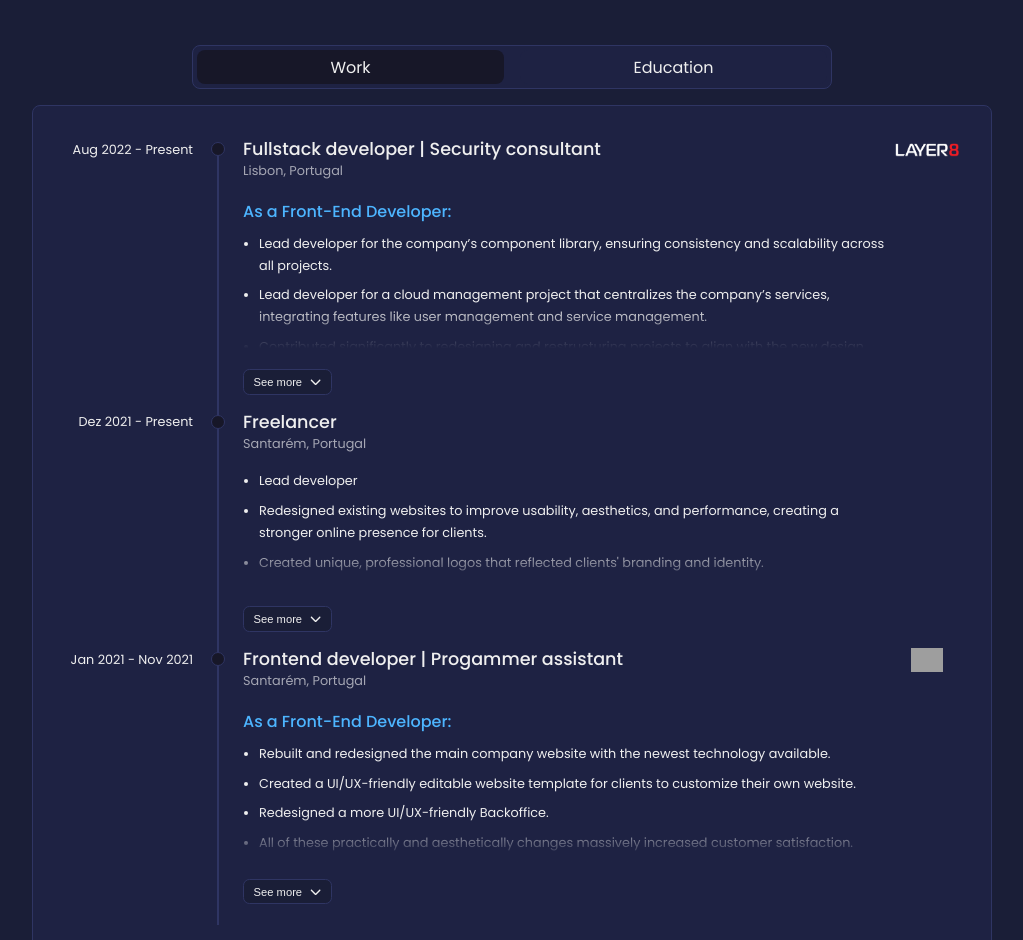
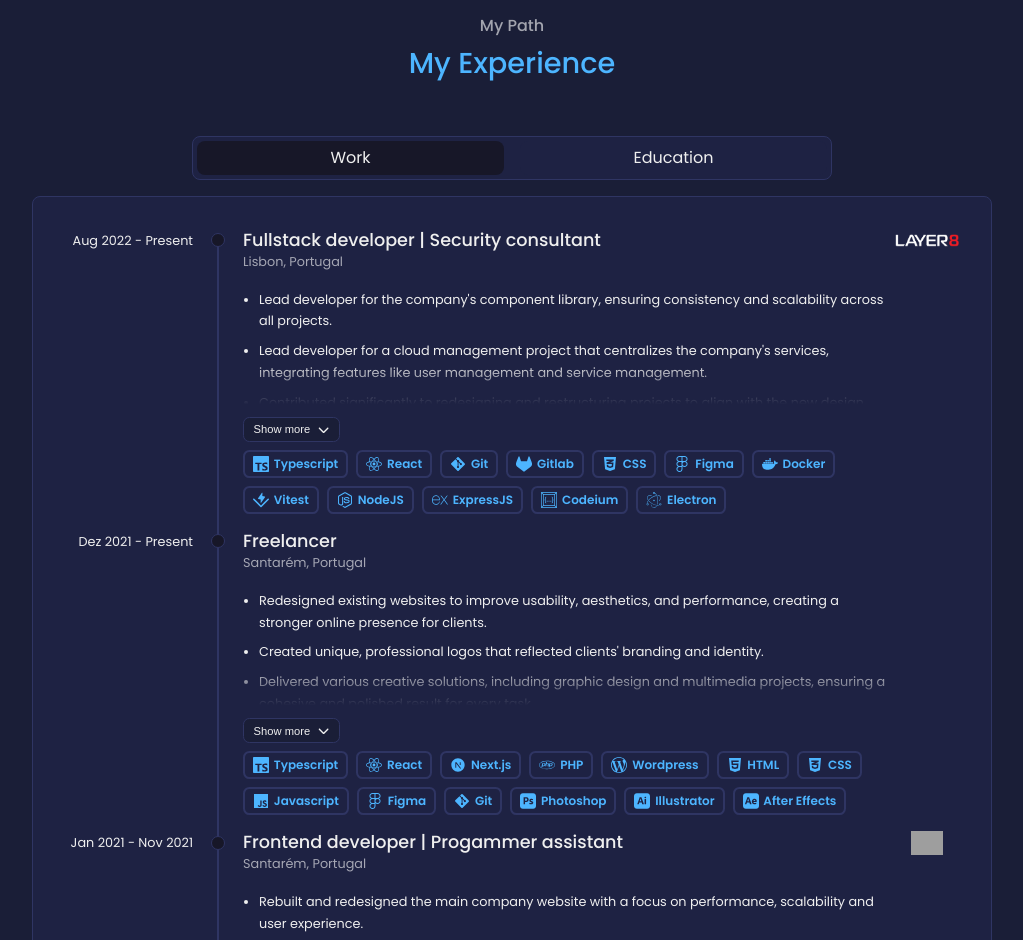
Before and after one commit to fabio-m-ferreira/Portfolio-WebApp, a Next.js app: page / in a window 1280 px wide. Shown: the part 1860-2800 px from the top of the page, without its empty margins (128-1151 px from the left). Built offline with nearby package versions, Linux system fonts and the light colour scheme; grey boxes are pictures that could not be loaded.

Commit message:
added tech on career experience and minor fixes

```diff
--- a/src/sections/career/TimelineItem.tsx
+++ b/src/components/button/career-timeline/TimelineItem.tsx
@@ -10,7 +10,12 @@ export interface TimelineItemProps {
   date: string;
   logo?: string;
   horizontalLogo?: string;
-  children: React.ReactNode;
+  bulletList?: string[];
+  techList?: {
+    name: string;
+    icon: React.ReactNode;
+  }[];
+  children?: React.ReactNode;
 }
 
 const TimelineItem = ({
@@ -20,6 +25,8 @@ const TimelineItem = ({
   date,
   logo,
   horizontalLogo,
+  bulletList,
+  techList,
   children,
 }: TimelineItemProps) => {
   const [expandOpen, setExpandOpen] = React.useState(false);
@@ -54,14 +61,46 @@ const TimelineItem = ({
         >
           {children}
 
+          {bulletList && (
+            <ul className={styles.bulletList}>
+              {bulletList.map((bullet, index) => (
+                <li key={index} className={styles.bulletPoint}>
+                  {bullet}
+                </li>
+              ))}
+            </ul>
+          )}
+
           <Button
             onClick={() => setExpandOpen(!expandOpen)}
             size="small"
             expandIcon
             expandOpen={expandOpen}
             variant="secondary"
-            text="See more"
+            text={expandOpen ? "Show less" : "Show more"}
           />
+          {techList && (
+            <div className={styles.techList}>
+              {techList.map((tech, index) => (
+                <div key={index} className={styles.tech}>
+                  {tech.icon}
+                  <p>{tech.name}</p>
+                </div>
+              ))}
+            </div>
+          )}
+
+          {/* <div className={styles.techList}>
+            <div className={styles.tech}>
+              <FaHtml5 /> <p>Html</p>
+            </div>
+            <div className={styles.tech}>
+              <FaCss3Alt /> <p>CSS</p>
+            </div>
+            <div className={styles.tech}>
+              <FaJs /> <p>Javascript</p>
+            </div>
+          </div> */}
         </div>
       </div>
     </div>
--- a/src/sections/career/Work.tsx
+++ b/src/components/button/career-timeline/Work.tsx
@@ -1,16 +1,27 @@
 import React from "react";
-import styles from "./timelineItem.module.css";
-import TimelineItem from "./TimelineItem";
+import TimelineItem from "@components/button/career-timeline/TimelineItem";
+import { CareerWorkData } from "@/data/CareerData";
 
-const Career = () => {
+const Work = () => {
   return (
     <>
-      <TimelineItem
+      {CareerWorkData.map((item, index) => (
+        <TimelineItem key={index} {...item} />
+      ))}
+    </>
+  );
+};
+
+export default Work;
+
+{
+  /* <TimelineItem
         title="Fullstack developer | Security consultant"
         altTitle="Layer8"
         subtitle="Lisbon, Portugal"
         date="Aug 2022 - Present"
         horizontalLogo="/assets/career/layer8_logo.png"
+        techList={["Typescript", "React", "Next.js", "Node.js", "Python"]}
       >
         <>
           <h5>As a Front-End Developer:</h5>
@@ -35,8 +46,12 @@ const Career = () => {
               application with Electron and building the company’s documentation
               wiki for internal and public knowledge sharing.
             </li>
+            <li className={styles.bulletPoint}>
+              In a cybersecurity-focused organization, built solutions where
+              security wasn&apos;t just an afterthought, but a fundamental part
+              of how we create and design technology.
+            </li>
           </ul>
-          <div className={styles.tech}></div>
         </>
       </TimelineItem>
 
@@ -48,8 +63,6 @@ const Career = () => {
       >
         <>
           <ul className={styles.bulletList}>
-            <li className={styles.bulletPoint}>Lead developer</li>
-
             <li className={styles.bulletPoint}>
               Redesigned existing websites to improve usability, aesthetics, and
               performance, creating a stronger online presence for clients.
@@ -65,7 +78,6 @@ const Career = () => {
               every task.
             </li>
           </ul>
-          <div className={styles.tech}></div>
         </>
       </TimelineItem>
 
@@ -77,12 +89,10 @@ const Career = () => {
         horizontalLogo="/assets/career/gestix-white.png"
       >
         <>
-          <h5>As a Front-End Developer:</h5>
-
           <ul className={styles.bulletList}>
             <li className={styles.bulletPoint}>
-              Rebuilt and redesigned the main company website with the newest
-              technology available.
+              Rebuilt and redesigned the main company website with a focus on
+              performance, scalability and user experience.
             </li>
             <li className={styles.bulletPoint}>
               Created a UI/UX-friendly editable website template for clients to
@@ -95,7 +105,6 @@ const Career = () => {
               All of these practically and aesthetically changes massively
               increased customer satisfaction.{" "}
             </li>
-            <h5>As a Programmer Assistant:</h5>
             <li className={styles.bulletPoint}>
               Created a mobile version for POS devices so that our services
               could be used in physical stores (Kotlin).
@@ -105,11 +114,6 @@ const Career = () => {
               (PHP, C++).{" "}
             </li>
           </ul>
-          <div className={styles.tech}></div>
         </>
-      </TimelineItem>
-    </>
-  );
-};
-
-export default Career;
+      </TimelineItem> */
+}
--- a/src/sections/career/timelineItem.module.css
+++ b/src/components/button/career-timeline/timelineItem.module.css
@@ -117,7 +117,7 @@
 }
 
 .content.expanded .bulletList {
-  max-height: 20rem;
+  max-height: 25rem;
 }
 
 .content.expanded .bulletList::after {
@@ -130,6 +130,34 @@
   font-size: 0.8rem;
   color: var(--color-white);
   position: relative;
+}
+
+.techList {
+  display: flex;
+  flex-wrap: wrap;
+  gap: 0.5rem;
+}
+
+.tech {
+  display: flex;
+  justify-content: center;
+  align-items: center;
+  gap: 0.3rem;
+  color: var(--color-primary);
+  font-weight: 600;
+  border: 2px solid var(--color-primary-variant);
+  border-radius: 0.4rem;
+  line-height: 1;
+  padding: 0.25rem 0.5rem;
+}
+
+.tech p {
+  color: var(--color-primary);
+  font-size: 0.75rem;
+}
+
+.tech svg {
+  font-size: 1rem;
 }
 
 @media screen and (max-width: 768px) {
@@ -164,11 +192,10 @@
 
   .content {
     width: 100%;
-    text-align: justify;
   }
 
   .content.expanded .bulletList {
-    max-height: 25rem;
+    max-height: 30rem;
   }
 }
 
--- /dev/null
+++ b/src/data/CareerData.tsx
@@ -0,0 +1,109 @@
+import { TimelineItemProps } from "@components/button/career-timeline/TimelineItem";
+import {
+  FaCss3Alt,
+  FaGitAlt,
+  FaHtml5,
+  FaJs,
+  FaNodeJs,
+  FaPhp,
+  FaReact,
+} from "react-icons/fa6";
+import {
+  SiCplusplus,
+  SiFigma,
+  SiKotlin,
+  SiAdobephotoshop,
+  SiAdobeillustrator,
+  SiAdobeindesign,
+  SiAdobeaftereffects,
+  SiWordpress,
+  SiTypescript,
+  SiGitlab,
+  SiElectron,
+  SiDocker,
+  SiVitest,
+  SiExpress,
+  SiCodeium,
+} from "react-icons/si";
+import { RiNextjsFill } from "react-icons/ri";
+
+export const CareerWorkData: TimelineItemProps[] = [
+  {
+    title: "Fullstack developer | Security consultant",
+    altTitle: "Layer8",
+    subtitle: "Lisbon, Portugal",
+    date: "Aug 2022 - Present",
+    horizontalLogo: "/assets/career/layer8_logo.png",
+    bulletList: [
+      "Lead developer for the company's component library, ensuring consistency and scalability across all projects.",
+      "Lead developer for a cloud management project that centralizes the company's services, integrating features like user management and service management.",
+      "Contributed significantly to redesigning and restructuring projects to align with the new design guidelines and component library, enabling better adoption across all platforms.",
+      "Contributed to diverse initiatives, including developing a Windows application with Electron and building the company's documentation wiki for internal and public knowledge sharing.",
+      "In a cybersecurity-focused organization, built solutions where security wasn't just an afterthought, but a fundamental part of how we create and design technology.",
+    ],
+    techList: [
+      { name: "Typescript", icon: <SiTypescript /> },
+      { name: "React", icon: <FaReact /> },
+      { name: "Git", icon: <FaGitAlt /> },
+      { name: "Gitlab", icon: <SiGitlab /> },
+      { name: "CSS", icon: <FaCss3Alt /> },
+      { name: "Figma", icon: <SiFigma /> },
+      { name: "Docker", icon: <SiDocker /> },
+      { name: "Vitest", icon: <SiVitest /> },
+      { name: "NodeJS", icon: <FaNodeJs /> },
+      { name: "ExpressJS", icon: <SiExpress /> },
+      { name: "Codeium", icon: <SiCodeium /> },
+      { name: "Electron", icon: <SiElectron /> },
+    ],
+  },
+  {
+    title: "Freelancer",
+    altTitle: "Gestix",
+    subtitle: "Santarém, Portugal",
+    date: "Dez 2021 - Present",
+    bulletList: [
+      "Redesigned existing websites to improve usability, aesthetics, and performance, creating a stronger online presence for clients.",
+      "Created unique, professional logos that reflected clients' branding and identity.",
+      "Delivered various creative solutions, including graphic design and multimedia projects, ensuring a cohesive and polished result for every task.",
+    ],
+    techList: [
+      { name: "Typescript", icon: <SiTypescript /> },
+      { name: "React", icon: <FaReact /> },
+      { name: "Next.js", icon: <RiNextjsFill /> },
+      { name: "PHP", icon: <FaPhp /> },
+      { name: "Wordpress", icon: <SiWordpress /> },
+      { name: "HTML", icon: <FaHtml5 /> },
+      { name: "CSS", icon: <FaCss3Alt /> },
+      { name: "Javascript", icon: <FaJs /> },
+      { name: "Figma", icon: <SiFigma /> },
+      { name: "Git", icon: <FaGitAlt /> },
+      { name: "Photoshop", icon: <SiAdobephotoshop /> },
+      { name: "Illustrator", icon: <SiAdobeillustrator /> },
+      { name: "After Effects", icon: <SiAdobeaftereffects /> },
+    ],
+  },
+  {
+    title: "Frontend developer | Progammer assistant",
+    altTitle: "Gestix",
+    subtitle: "Santarém, Portugal",
+    date: "Jan 2021 - Nov 2021",
+    horizontalLogo: "/assets/career/gestix-white.png",
+    bulletList: [
+      "Rebuilt and redesigned the main company website with a focus on performance, scalability and user experience.",
+      "Created a UI/UX-friendly editable website template for clients to customize their own website.",
+      "Redesigned a more UI/UX-friendly Backoffice.",
+      "All of these practically and aesthetically changes massively increased customer satisfaction.",
+      "Created a mobile version for POS devices so that our services could be used in physical stores (Kotlin).",
+      "Helped developing an electronic signature feature to our services (PHP, C++).",
+    ],
+    techList: [
+      { name: "HTML", icon: <FaHtml5 /> },
+      { name: "CSS", icon: <FaCss3Alt /> },
+      { name: "Javascript", icon: <FaJs /> },
+      { name: "Kotlin", icon: <SiKotlin /> },
+      { name: "PHP", icon: <FaPhp /> },
+      { name: "C++", icon: <SiCplusplus /> },
+      { name: "Indesign", icon: <SiAdobeindesign /> },
+    ],
+  },
+];
--- a/src/sections/about/About.tsx
+++ b/src/sections/about/About.tsx
@@ -35,8 +35,8 @@ const About = () => {
             data-aos-delay="100"
           >
             <p>
-              I&apos;a Fullstack Developer with a focus on Frontend. Guided by a
-              foundation in <span>design</span> and a career in{" "}
+              I&apos;m a Fullstack Developer with a focus on Frontend. Guided by
+              a foundation in <span>design</span> and a career in{" "}
               <span>cybersecurity</span>, I create web solutions that prioritize
               both aesthetics and resilience.
             </p>
--- a/src/sections/career/Career.tsx
+++ b/src/sections/career/Career.tsx
@@ -1,8 +1,7 @@
 "use client";
 import React, { useState } from "react";
 import styles from "./career.module.css";
-
-import Work from "./Work";
+import Work from "@components/button/career-timeline/Work";
 
 const Career = () => {
   const [activeTab, setActiveTab] = useState<"work" | "education">("work");
--- a/src/sections/nav/nav.module.css
+++ b/src/sections/nav/nav.module.css
@@ -2,7 +2,7 @@
   background-color: var(--color-bg-dark);
   width: max-content;
   display: flex;
-  padding: 0.5rem 0.6rem;
+  padding: 0.4rem;
   z-index: 2;
   position: fixed;
   left: 50%;
```
Also changed, not shown: src/sections/skills/skills.module.css (+37 -1 lines).
